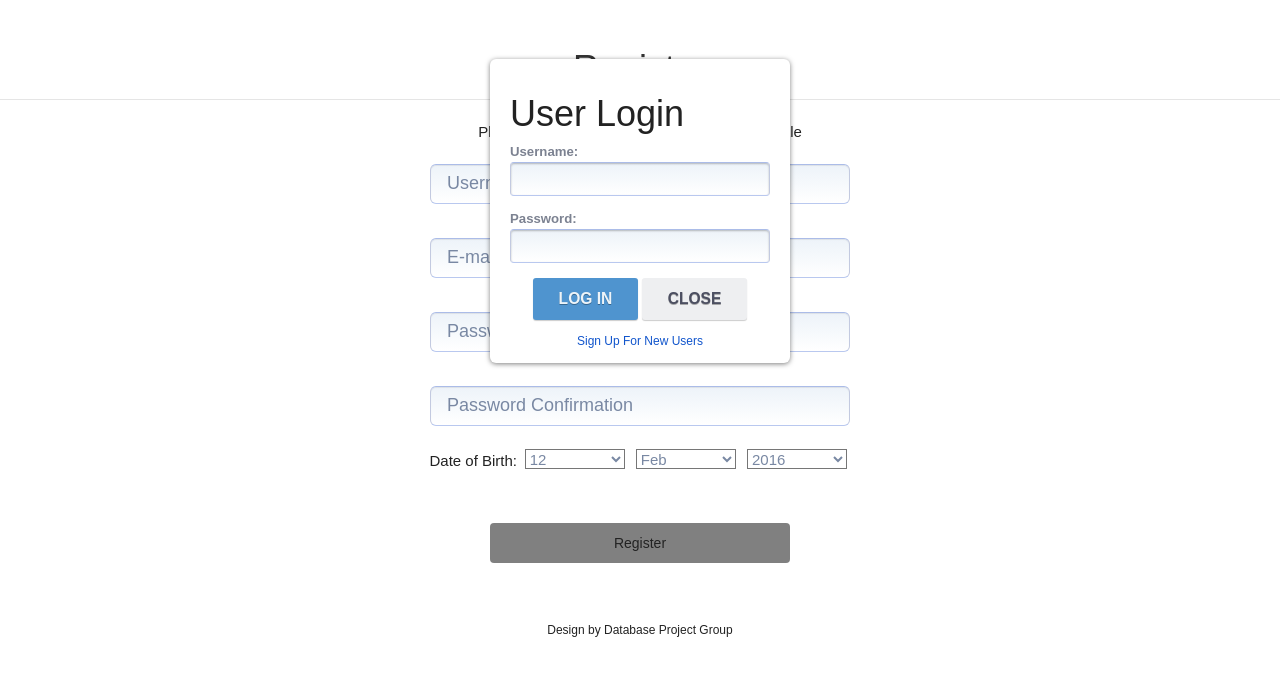
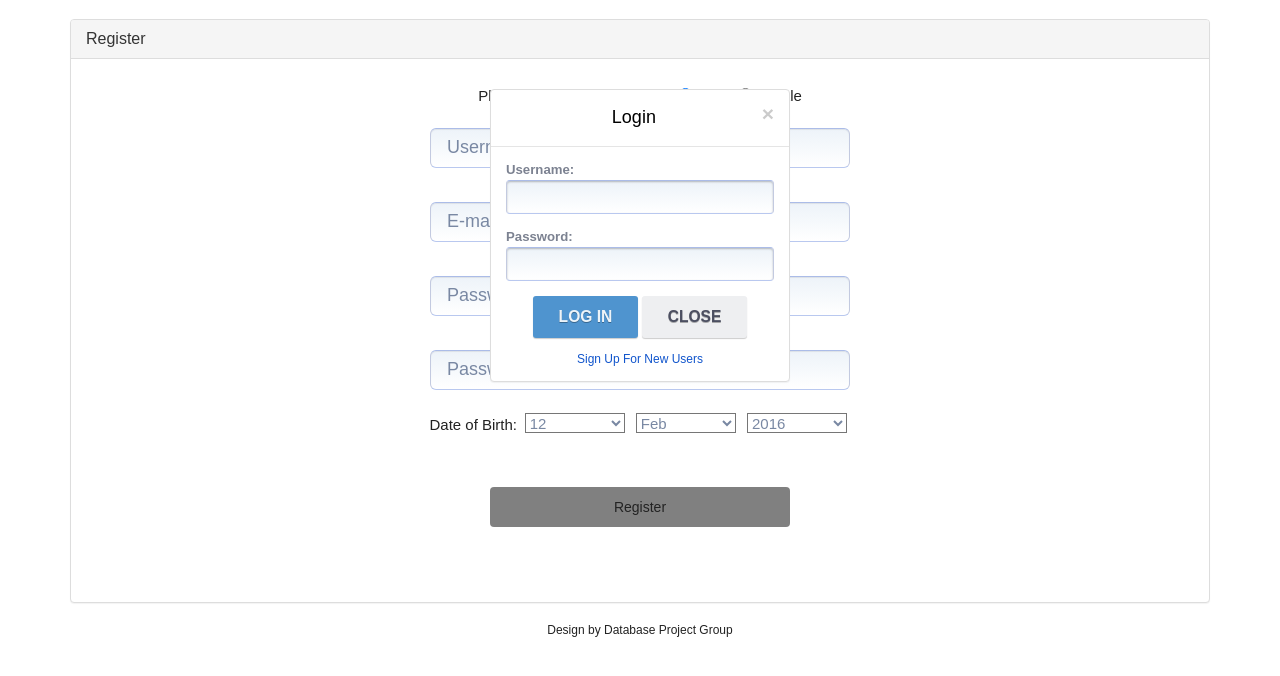
Before and after one commit to zbyclar/Online-Auction-System, a PHP site: page /signup.html in a window 1280 px wide, after a click on "Login". Shown: the part 51-727 px from the top of the page. Run offline with PHP 8.4, Linux system fonts and the light colour scheme; some libraries are stand-ins or nearby versions.

Commit message:
add sign up panel

```diff
--- a/css/index.css
+++ b/css/index.css
@@ -11,6 +11,41 @@ header a, header span {
     text-align: center;
     height: 20px;
 }
+.modal-dialog {
+    max-height: 100%;
+     width: 300px;
+    overflow-y: scroll;
+    overflow-x: hidden;
+
+}
+.modal-body {
+    max-height: calc(100vh - 210px);
+    overflow-y: auto;
+}
+
+.modal {
+  text-align: center;
+  padding: 0!important;
+}
+.modal:before {
+  content: '';
+  display: inline-block;
+  height: 100%;
+  vertical-align: middle;
+  margin-right: -4px; Adjusts for spacing
+}
+
+.modal-dialog {
+  display: inline-block;
+  text-align: left;
+  vertical-align: middle;
+}
+ */
+#myModalLabel{
+//bottom:50%;
+outline: none;
+}
+/*
 #loginmodal {
     width: 300px;
     padding: 15px 20px;
@@ -22,6 +57,8 @@ header a, header span {
     -moz-box-shadow: 0 1px 5px rgba(0, 0, 0, 0.5);
     box-shadow: 0 1px 5px rgba(0, 0, 0, 0.5);
 }
+ */
+
 #loginform label { display: block; font-size: 1.1em; font-weight: bold; color: #7c8291; margin-bottom: 3px; }
 
 
--- a/signup.html
+++ b/signup.html
@@ -60,7 +60,14 @@
             </div>
         </nav>
         <div id="loginmodal" style="display:none; z-index:99999;">
-            <h1>User Login</h1>
+
+            <div class=" panel panel-default modal-dialog">
+
+                <div class="modal-header">
+                    <button style="color: black" type="button" class="close" onclick = "show_modal('loginmodal');" >×</button>
+                    <h4 style="color: black;text-align: center" class="modal-title" id="myModalLabel">Login</h4>
+                 </div>
+         <div class="modal-body">
             <form id="loginform" name="loginform" method="post" action="index.html">
                 <label for="username">Username:</label>
                 <input type="text" name="username" id="username" class="txtfield" tabindex="1">
@@ -73,12 +80,19 @@
                     <a class="signup"href="signup.html">Sign Up For New Users</a>
                 </div>
             </form>
+            </div>
+            </div>
         </div>
+        <div class="container">
+        <div class="panel panel-default">
+
+                <div class="panel-heading clearfix">
+                     <h4 class="panel-title">Register</h4>
+                </div>
+                 <div class="panel-body">
         <form class="signup" action="" method="POST">
             <fieldset>
-                <div>
-                    <legend class="title"><h1>Register</h1></legend>
-                </div>
+
                 <div class="control-group-check">
                     Please choose your gender:
                     <input type="radio" name="gender" value="male" checked="checked" />Male
@@ -131,6 +145,9 @@
                     </div>
                 </div>
         </form>
+        </div>
+        </div>
+        </div>
 
         <script type="text/javascript">
 
@@ -200,6 +217,23 @@ $(function() {
                 }
                 yearfield.options[0]=new Option(today.getFullYear(), today.getFullYear(), true, true) //select today's year
             }
+            function show_modal(editModal){
+
+    var show = document.getElementById(editModal);
+    if (show.style.display === "block"){
+
+        show.style.display = "none";
+        show.setAttribute("aria-hidden",true);
+        show.class = "modal fade";
+
+    } else {
+
+        show.style.display = "block";
+        show.setAttribute("aria-hidden",false);
+        show.className = "modal fade in";
+
+    }
+}
     </script>
     </body>
 </html>
```
Also changed, not shown: catalogue.html (+25 -1 lines), index.html (+27 -2 lines).
